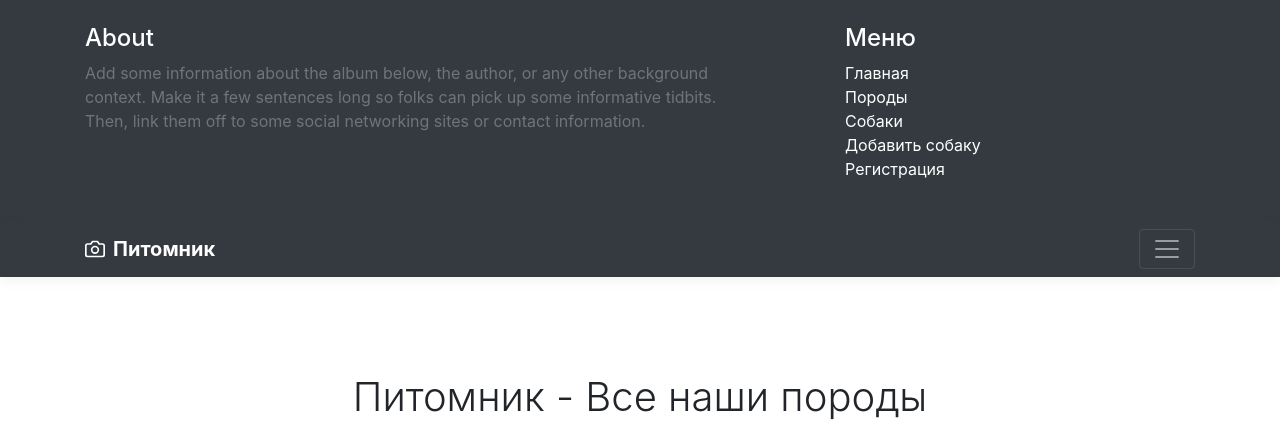
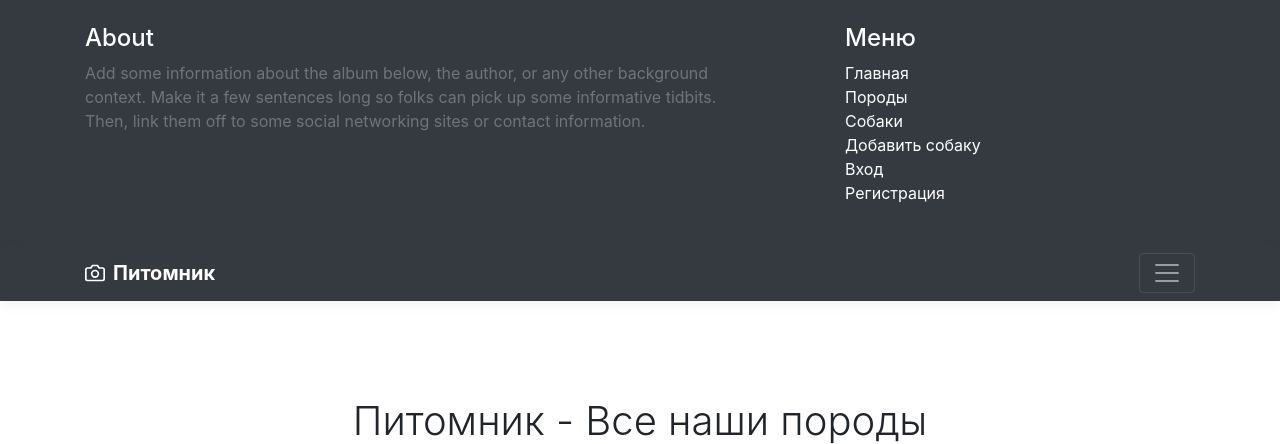
Before and after one commit to romz987/python425_django, a Django app: page /breeds/ in a window 1280 px wide, after a click that opens the changed part. Shown: the top 444 px of the page. Run offline with Django 5.2, Linux system fonts and the light colour scheme; data comes from the database, SQL or seed files in the repository; some libraries are stand-ins or nearby versions.

Commit message:
feat: add login or register logic to template

```diff
--- a/dogs/templates/dogs/base.html
+++ b/dogs/templates/dogs/base.html
@@ -30,7 +30,13 @@
                         <li><a href="{% url 'dogs:breeds' %}" class="text-white">Породы</a></li>
                         <li><a href="{% url 'dogs:dogs_list' %}" class="text-white">Собаки</a></li>
                         <li><a href="{% url 'dogs:dog_create' %}" class="text-white">Добавить собаку</a></li>
-                        <li><a href="{% url 'users:user_register' %}" class="text-white">Регистрация</a></li>
+                        {% if user.is_authenticated %}
+                          <li><a href="{% url 'users:user_login' %}" class="text-white">Профиль</a></li>
+                          <li><a href="{% url 'users:user_register' %}" class="text-white">Выход</a></li>
+                        {% else %}
+                          <li><a href="{% url 'users:user_login' %}" class="text-white">Вход</a></li>
+                          <li><a href="{% url 'users:user_register' %}" class="text-white">Регистрация</a></li>
+                        {% endif %}
                     </ul>
                 </div>
             </div>
```
